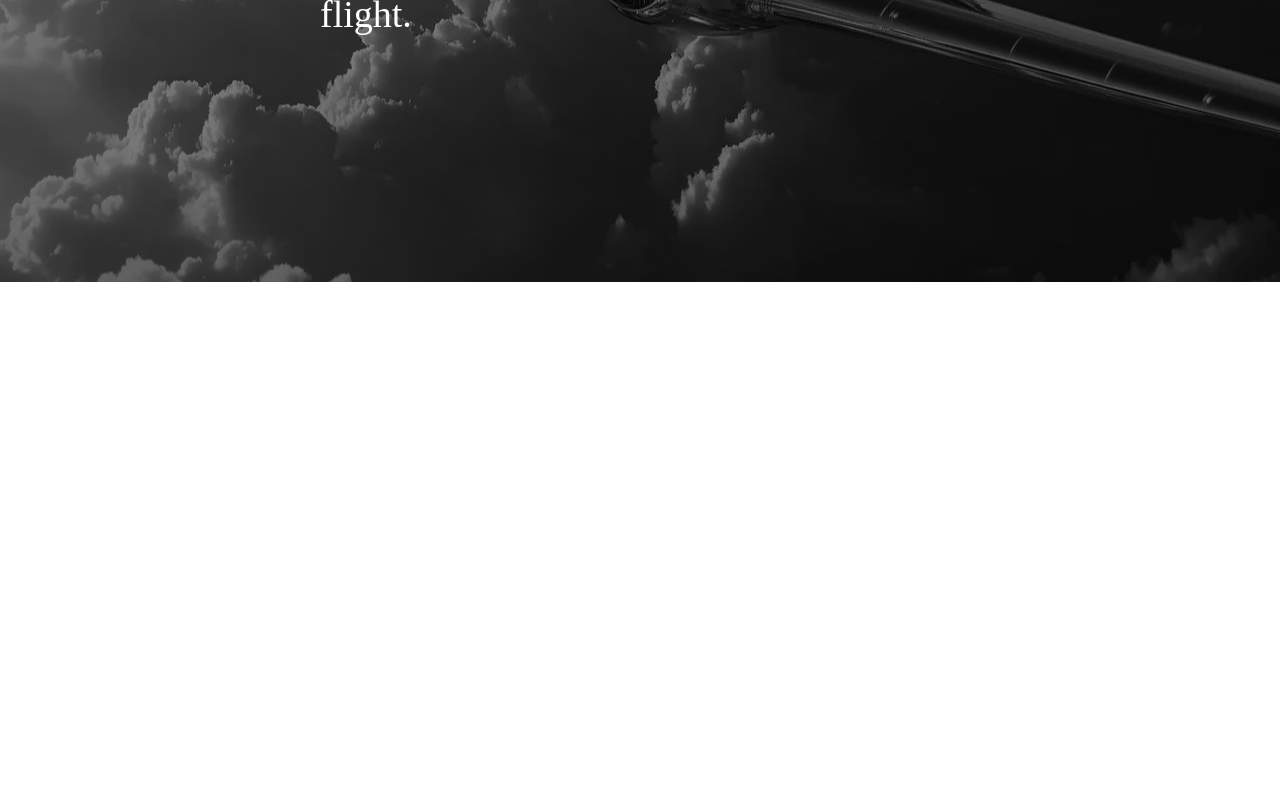
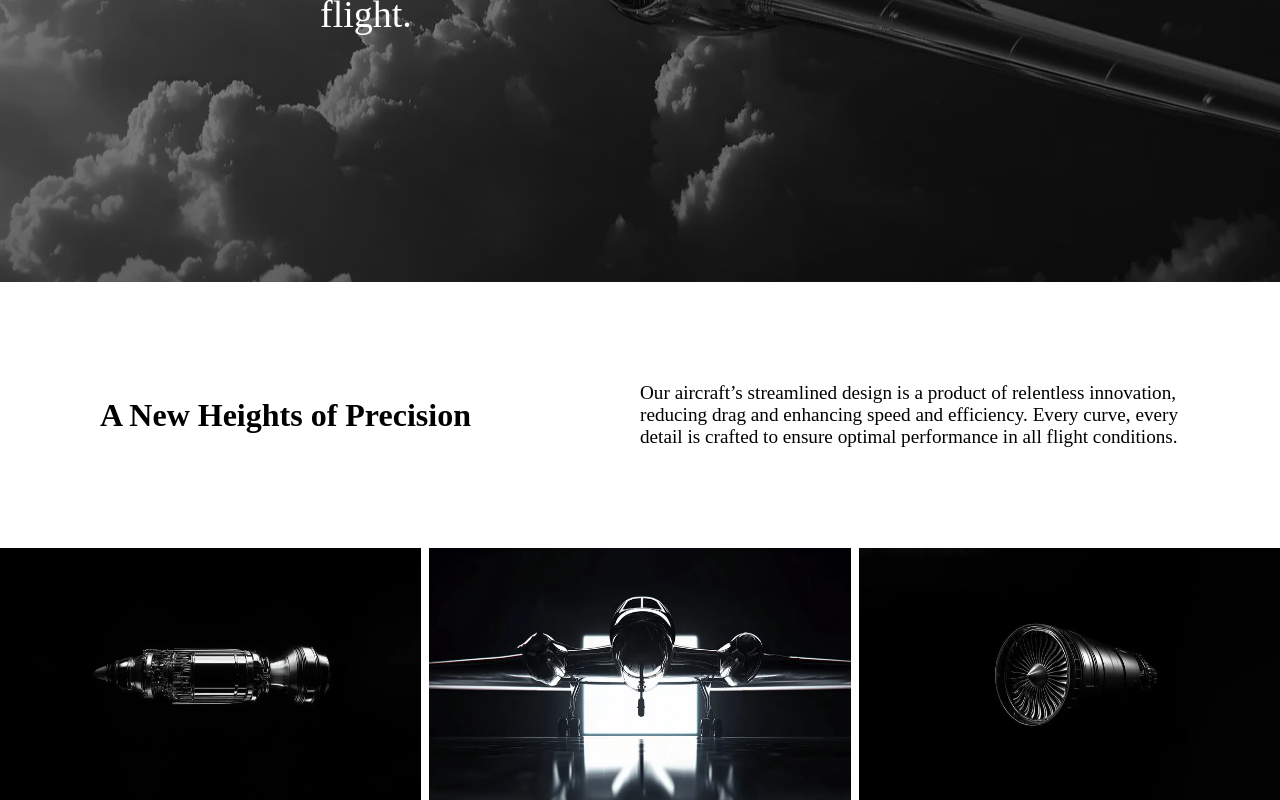
Before and after one commit to Sumit240803/aviation-frontend-project, a React (Vite) app: page / in a window 1280 px wide. Shown: the part 2504-3304 px from the top of the page. Before the commit the page ends 2786 px from the top, so only its background shows below. Built offline with nearby package versions, Linux system fonts and the light colour scheme.

Commit message:
Section 6

```diff
--- a/src/pages/Home.css
+++ b/src/pages/Home.css
@@ -165,3 +165,24 @@
     word-spacing: 3px;
     font-weight: 100;
 }
+
+.section-5{
+    display: flex;
+    padding: 100px;
+    justify-content: space-between;
+    align-items: center;
+}
+.section-5-left{
+
+    width: 400px;
+    font-size: medium;
+}
+.section-5-right{
+    width: 50%;
+    font-size: larger;
+}
+.section-6{
+    display: flex;
+    gap: 8px;
+
+}
--- a/src/pages/Home.jsx
+++ b/src/pages/Home.jsx
@@ -58,6 +58,17 @@ const Home = () => {
         <div className='section-4'>
 <h2>At ElectraX, we blend the timeless elegance of the iconic Electra with cutting-edge technology to create personal aircraft that redefine the skies. Our mission is to honor aviation history while pioneering the future of personal flight.</h2>
         </div>
+        <div className='section-5'>
+            <div className='section-5-left'>
+                <h1>A New Heights of Precision</h1>
+            </div>
+            <div className='section-5-right'><p>Our aircraft’s streamlined design is a product of relentless innovation, reducing drag and enhancing speed and efficiency. Every curve, every detail is crafted to ensure optimal performance in all flight conditions.</p></div>
+        </div>
+        <div className='section-6'>
+            <img src="/img-6.avif" alt="" />
+            <img src="/img-4.avif" alt="" />
+            <img src="/img-7.avif" alt="" />
+        </div>
     </div>
   )
 }
```
